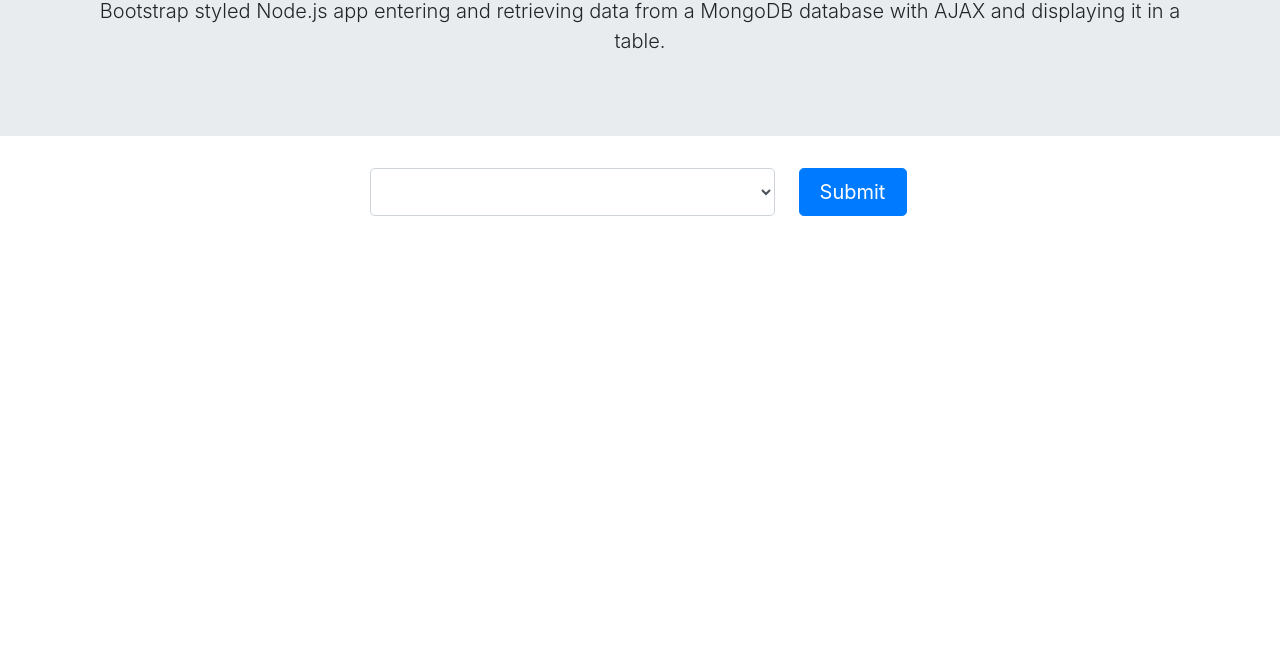
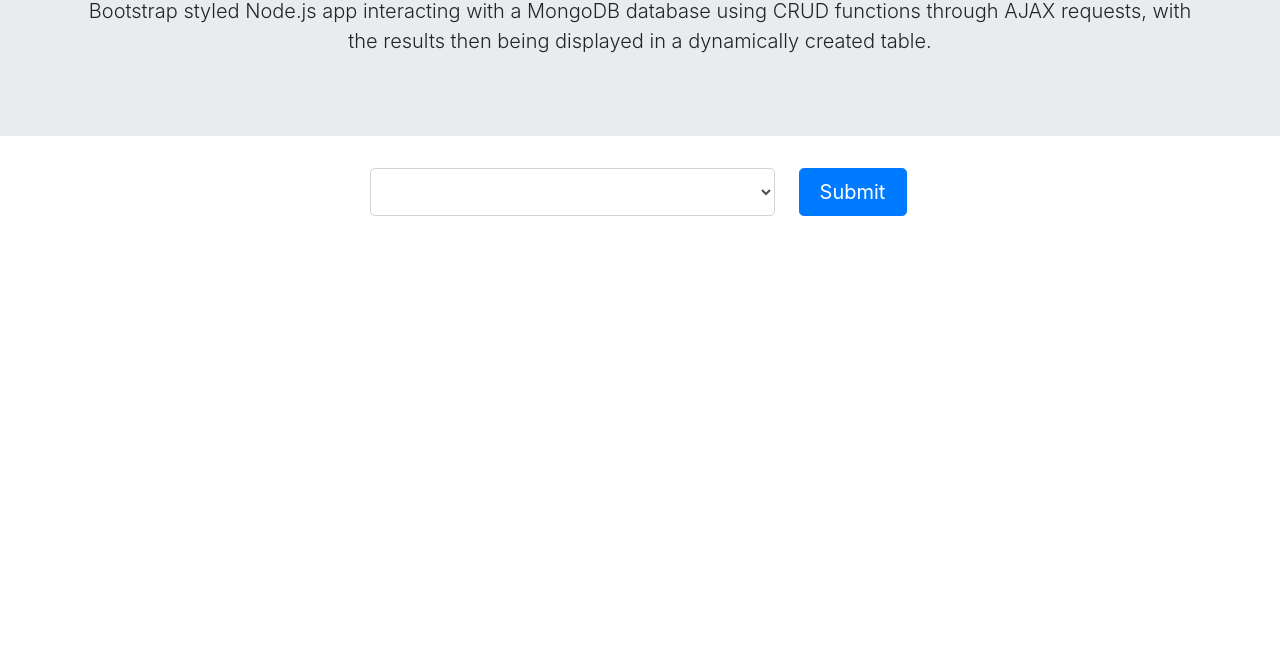
Before and after one commit to Websites2020/timesheet-nodejs, a website: page public/index.html in a window 1280 px wide. Shown: the part 143-800 px from the top of the page. Drawn offline with nearby package versions, Linux system fonts and the light colour scheme.

Commit message:
edited about text

```diff
--- a/public/index.html
+++ b/public/index.html
@@ -4,7 +4,9 @@
     <meta charset="UTF-8">
     <meta name="viewport" content="width=device-width, initial-scale=1.0">
     <meta http-equiv="X-UA-Compatible" content="ie=edge">
-    <title>Document</title>
+    <title>Employee Timesheet</title>
+
+    <link rel="shortcut icon" type="image/png" href="clock_kia_icon.ico"/>
 
     <script src="https://code.jquery.com/jquery-3.3.1.js" integrity="sha256-2Kok7MbOyxpgUVvAk/HJ2jigOSYS2auK4Pfzbm7uH60=" crossorigin="anonymous"></script>
 
@@ -18,7 +20,7 @@
     <div class="jumbotron jumbotron-fluid">
         <div class="container">
             <h1 class="display-4 centered">Employee Timesheet</h1>
-            <p class="lead centered">Bootstrap styled Node.js app entering and retrieving data from a MongoDB database with AJAX and displaying it in a table.</p>
+            <p class="lead centered">Bootstrap styled Node.js app interacting with a MongoDB database using CRUD functions through AJAX requests, with the results then being displayed in a dynamically created table.</p>
         </div>
     </div>
     <div class="container">
```
Also changed, not shown: public/clock.png (added), public/clock_kia_icon.ico (added).
